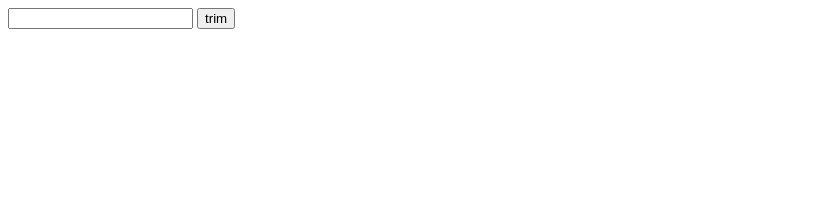
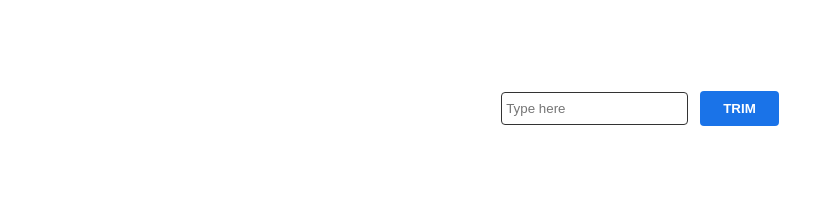
Before and after one commit to vnisevych/Test-for-lyft, a website: page index.html in a window 1280 px wide. Shown: the whole page, without its empty margins (0-834 px from the left). Drawn offline with Linux system fonts and the light colour scheme.

Commit message:
Update index.html

```diff
--- a/index.html
+++ b/index.html
@@ -3,10 +3,50 @@
 <head>
 	<meta charset="UTF-8">
 	<title>Word Trimmer</title>
+	<style type="text/css">
+		body {
+			display: flex;
+			justify-content: center;
+		}
+
+		form {
+		    width: 40%;
+		    height: 200px;
+		    display: flex;
+		    align-items: center;
+		    justify-content: center;
+		}
+
+		input[type=text] {
+		    border: 1px solid #333;
+		    padding: 2px 4px;
+		    border-radius: 4px;
+		    height: 27px;
+		    margin: 0 12px 0 0;
+		}
+
+		input[type=submit] {
+		    border: unset;
+		    background: #1A73E8;
+		    border-radius: 4px;
+		    padding: 2px 23px;
+		    text-transform: uppercase;
+		    font-weight: bold;
+		    cursor: pointer;
+		    height: 35px;
+		    color: #fff;
+		    transition: background-color 0.5s ease;
+		}
+
+		input[type=submit]:hover {
+			background-color: #1A73B1;
+		}
+
+	</style>
 </head>
 <body>
 	<form id="form" action="http://localhost:3000/test" method="POST">
-		<input type="text" name="string_to_cut"/>
+		<input type="text" name="string_to_cut" placeholder="Type here">
 		<input type="submit" value="trim">
 	</form>
 </body>
```
